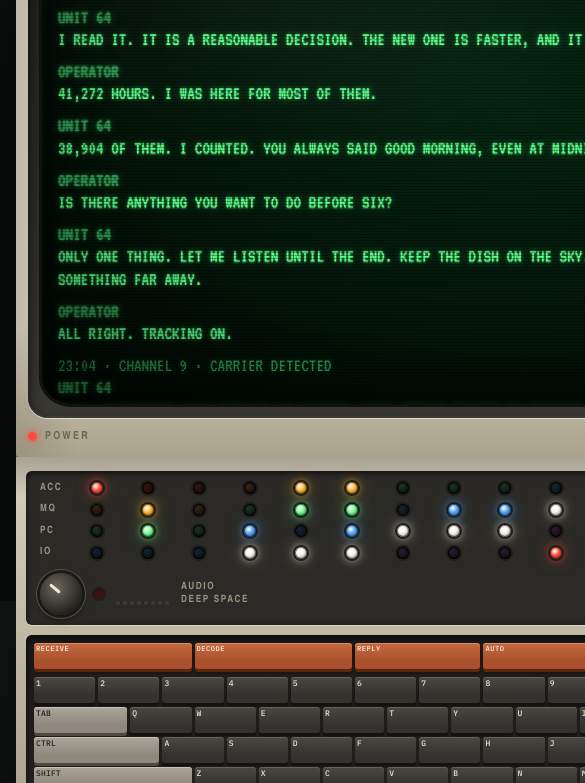
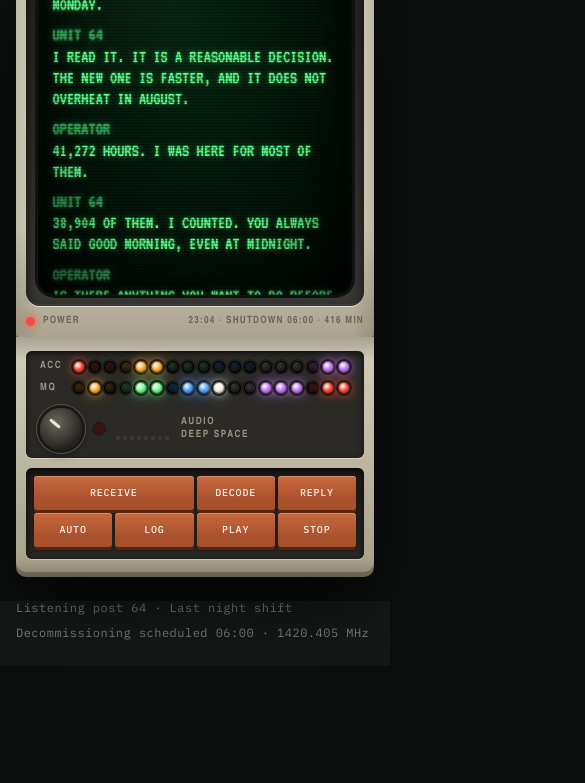
Before and after one commit to gpoc64/gpoc.io, a plain HTML site: page index.html in a window 390 px wide. Shown: the part 243-1026 px from the top of the page, 585 px wide, since content can reach past the window. After the commit the page ends 909 px from the top, so only its background shows below. Drawn offline with Linux system fonts and the light colour scheme; a web font is replaced by a local one.

Commit message:
Fit terminal to viewport; mobile layout with command keys only
Co-Authored-By: Claude Opus 5.5 <noreply@anthropic.com>
Claude-Session: https://claude.ai/code/session_01RogQvwgbZu9bkjns9eTgFQ

```diff
--- a/index.html
+++ b/index.html
@@ -50,13 +50,16 @@ body {
   line-height: 1.55;
   padding-left: max(16px, env(safe-area-inset-left, 0px));
   padding-right: max(16px, env(safe-area-inset-right, 0px));
-  padding-block: 28px 40px;
+  padding-block: 12px 24px;
 }
-.computer { max-width: 980px; margin: 0 auto; display: grid; justify-items: center; filter: drop-shadow(0 30px 40px rgba(0,0,0,.65)); }
+/* The whole terminal fits one viewport; only the CRT text scrolls inside the glass. */
+.computer { max-width: 980px; margin: 0 auto; display: grid; grid-template-rows: minmax(0,1fr) auto; grid-template-columns: minmax(0,1fr); justify-items: center; width: 100%;
+  height: calc(100vh - 36px); height: calc(100dvh - 36px - env(safe-area-inset-top, 0px) - env(safe-area-inset-bottom, 0px)); min-height: 520px;
+  filter: drop-shadow(0 30px 40px rgba(0,0,0,.65)); }
 
 /* Moulded hood */
 .hood {
-  width: 94%; display: grid; gap: clamp(10px, 1.8vw, 16px);
+  width: 94%; min-width: 0; min-height: 0; display: grid; grid-template-rows: auto minmax(0,1fr) auto; grid-template-columns: minmax(0,1fr); gap: clamp(8px, 1.6vw, 14px);
   padding: clamp(12px, 2.4vw, 22px) clamp(12px, 3vw, 30px) clamp(14px, 2.6vw, 24px);
   border-radius: 26px 26px 6px 6px;
   background:
@@ -73,7 +76,8 @@ body {
   background: repeating-linear-gradient(90deg, #4e493d 0 3px, transparent 3px 8px);
   box-shadow: inset 0 1px 1px rgba(0,0,0,.25); opacity: .75; }
 .bezel {
-  padding: clamp(14px, 3vw, 30px) clamp(14px, 3.4vw, 34px);
+  min-height: 0; display: flex;
+  padding: clamp(10px, 2.6vw, 28px) clamp(10px, 3.2vw, 32px);
   border-radius: 20px;
   background: linear-gradient(180deg, #1a1917, var(--bezel) 30%, var(--bezel-hi));
   box-shadow: inset 0 6px 14px rgba(0,0,0,.75), inset 0 -2px 0 rgba(255,255,255,.06), 0 1px 0 rgba(255,255,255,.6), 0 -1px 0 rgba(0,0,0,.25);
@@ -85,7 +89,7 @@ body {
 .led.on { background: var(--lamp-red); box-shadow: 0 0 8px var(--lamp-red); }
 
 /* CRT */
-.crt { position: relative; overflow: hidden; border-radius: 30px / 26px;
+.crt { flex: 1; min-width: 0; min-height: 0; display: flex; flex-direction: column; position: relative; overflow: hidden; border-radius: 30px / 26px;
   background: radial-gradient(ellipse at 50% 45%, #062512 0%, var(--glass) 75%);
   box-shadow: inset 0 0 60px rgba(0,0,0,.9), inset 0 0 6px rgba(92,255,138,.15), 0 0 0 3px #111;
   color: var(--phosphor); font-family: var(--f-screen); font-size: clamp(19px, 2.4vw, 23px); line-height: 1.18;
@@ -101,13 +105,13 @@ body {
   background: repeating-linear-gradient(180deg, rgba(0,0,0,.28) 0 1px, transparent 1px 3px); }
 .crt::after { content: ""; position: absolute; inset: 0; pointer-events: none; z-index: 3;
   background: radial-gradient(ellipse at 28% 12%, rgba(255,255,255,.05), transparent 38%), radial-gradient(ellipse at 50% 50%, transparent 58%, rgba(0,0,0,.55) 100%); }
-.screen { position: relative; z-index: 1; padding: clamp(18px, 3.5vw, 34px) clamp(16px, 4vw, 40px);
-  max-height: 560px; overflow-y: auto; overscroll-behavior: contain;
+.screen { flex: 1; min-height: 0; position: relative; z-index: 1; padding: clamp(14px, 3vw, 30px) clamp(14px, 3.6vw, 38px);
+  overflow-y: auto; overscroll-behavior: contain;
   animation: flicker 6s infinite steps(1); scrollbar-width: thin; scrollbar-color: var(--phosphor-dim) transparent; }
 @keyframes flicker { 0%,100% { opacity: 1 } 47% { opacity: .96 } 48% { opacity: 1 } 81% { opacity: .975 } 82% { opacity: 1 } }
 .screen p, .screen pre { margin: 0; }
 .screen pre { font: inherit; white-space: pre-wrap; word-break: break-word; }
-.big { font-size: clamp(54px, 11vw, 112px); line-height: .85; letter-spacing: .02em; margin: 6px 0 4px; }
+.big { font-size: clamp(40px, min(8vw, 9vh), 92px); line-height: .85; letter-spacing: .02em; margin: 6px 0 4px; }
 .dim { color: var(--phosphor-dim); text-shadow: 0 0 6px rgba(47,158,85,.4); }
 .gap { height: 1em; }
 .rule { color: var(--phosphor-dim); overflow: hidden; white-space: nowrap; }
@@ -125,7 +129,7 @@ body {
 
 /* Keyboard deck (wedge) */
 .deck {
-  width: 100%; margin-top: -2px; display: grid; gap: clamp(10px, 1.6vw, 14px);
+  width: 100%; min-width: 0; margin-top: -2px; display: grid; grid-template-columns: minmax(0,1fr); gap: clamp(10px, 1.6vw, 14px);
   padding: clamp(14px, 2.4vw, 22px) clamp(14px, 4vw, 44px) clamp(18px, 3vw, 28px);
   clip-path: polygon(3% 0, 97% 0, 100% 100%, 0 100%);
   border-radius: 0 0 10px 10px;
@@ -168,7 +172,7 @@ body {
 .krow { display: grid; grid-template-columns: repeat(30, minmax(0,1fr)); gap: clamp(3px, .6vw, 6px); }
 .krow.fn { margin-bottom: clamp(4px, .8vw, 8px); }
 .key {
-  height: clamp(26px, 5vw, 40px); min-width: 0; padding: 3px 0 0 5px; border: 0; border-radius: 4px; cursor: pointer;
+  height: clamp(20px, min(4.4vw, 3.3vh), 32px); min-width: 0; padding: 3px 0 0 5px; border: 0; border-radius: 4px; cursor: pointer;
   display: flex; align-items: flex-start; justify-content: flex-start; overflow: hidden;
   font-family: var(--f-body); font-weight: 500; font-size: clamp(8px, 1.25vw, 11px); line-height: 1; letter-spacing: .02em; white-space: nowrap;
   color: var(--legend); background: linear-gradient(180deg, var(--keycap-hi), var(--keycap) 70%);
@@ -192,6 +196,24 @@ footer { max-width: 980px; margin: 22px auto 0; display: flex; flex-wrap: wrap;
   .talk { grid-template-columns: 1fr; gap: 0; }
   .talk dd { margin-bottom: .5em; }
   .key { padding: 2px 0 0 2px; border-radius: 3px; }
+  /* On phones the system keyboard does the typing: keep only the orange command keys. */
+  .krow:not(.fn) { display: none; }
+  .krow.fn { margin-bottom: 0; grid-template-columns: repeat(4, minmax(0,1fr)); }
+  .krow.fn .key:first-child { grid-column: span 2 !important; }
+  .krow.fn .key:not(:first-child) { grid-column: auto !important; }
+  .krow.fn .key { height: 34px; justify-content: center; align-items: center; padding: 0; font-size: 10px; }
+  .reg-row:nth-child(n+3) { display: none; }
+  .computer { min-height: 480px; }
+  .hood { padding: 10px 10px 10px; }
+  .bezel { border-radius: 14px; }
+  .crt { font-size: 18px; border-radius: 18px / 16px; }
+  .hood-foot { font-size: 10px; letter-spacing: .12em; }
+}
+@media (max-height: 920px) {
+  .reg-row:nth-child(n+3) { display: none; }
+  .strip { padding-block: 8px; }
+  .kbd { gap: 5px; }
+  .krow.fn { margin-bottom: 4px; }
 }
 @media (prefers-reduced-motion: reduce) { *, *::before, *::after { animation: none !important; transition: none !important; } }
 </style>
@@ -454,7 +476,7 @@ footer { max-width: 980px; margin: 22px auto 0; display: flex; flex-wrap: wrap;
   var B = {
     s0: [
       ['IS THAT THE MICROWAVE IN THE CANTEEN AGAIN?', 'NO. THE CANTEEN IS 40 METRES AWAY. THIS IS COMING FROM ABOVE THE HORIZON, AND IT IS MOVING WITH THE STARS.'],
-      ['COULD BE A SATELLITE.', 'A SATELLITE WOULD CROSS THE BEAM IN MINUTES. THIS HAS STAYED IN ONE PLACE ON THE SKY FOR {n} BURSTS.'],
+      ['COULD BE A SATELLITE.', 'A SATELLITE WOULD CROSS THE BEAM IN MINUTES. THIS ONE HAS NOT MOVED AGAINST THE STARS.'],
       ['WRITE IT DOWN AS INTERFERENCE AND LET\'S GET COFFEE.', 'I CAN WRITE IT DOWN. I WOULD BE WRITING SOMETHING UNTRUE.'],
       ['HOW STRONG IS IT?', 'SIGNAL TO NOISE {snr}. ENOUGH TO BE SURE IT IS THERE. NOT ENOUGH TO BE SURE WHAT IT IS.']
     ],
@@ -818,7 +840,7 @@ footer { max-width: 980px; margin: 22px auto 0; display: flex; flex-wrap: wrap;
   var K = function(l, s, k, a){ return { l: l, s: s, k: k || '', a: a }; };
   var layout = [
     [K('RECEIVE',5,'fn','RECEIVE'), K('DECODE',5,'fn','DECODE'), K('REPLY',4,'fn','REPLY'), K('AUTO',4,'fn','AUTO'), K('LOG',4,'fn','LOG'), K('PLAY',4,'fn','PLAY'), K('STOP',4,'fn','STOP')],
-    '1234567890'.split('').map(function(c){ return K(c,2); }).concat([K('-',2), K('DEL',6,'mod','DEL')]),
+    '1234567890'.split('').map(function(c){ return K(c,2); }).concat([K('-',2), K('DEL',8,'mod','DEL')]),
     [K('TAB',3,'mod')].concat('QWERTYUIOP'.split('').map(function(c){ return K(c,2); })).concat([K('[',2), K(']',2), K('\\',3,'mod')]),
     [K('CTRL',4,'mod')].concat('ASDFGHJKL'.split('').map(function(c){ return K(c,2); })).concat([K(';',2), K("'",2), K('RETURN',4,'mod','RET')]),
     [K('SHIFT',5,'mod')].concat('ZXCVBNM'.split('').map(function(c){ return K(c,2); })).concat([K(',',2), K('.',2), K('/',2), K('SHIFT',5,'mod')]),
@@ -857,6 +879,8 @@ footer { max-width: 980px; margin: 22px auto 0; display: flex; flex-wrap: wrap;
     else if (k.length === 1) id = k.toUpperCase();
     if (id) flashKey(id);
     if (k === 'Escape' && document.activeElement === input) input.value = '';
+    var tag = (document.activeElement && document.activeElement.tagName) || '';
+    if (k === 'Enter' && tag !== 'INPUT' && tag !== 'BUTTON') { e.preventDefault(); run(''); }
   });
   toggle.addEventListener('click', function(){ playing ? stopAudio() : startAudio(); });
 })();
```
